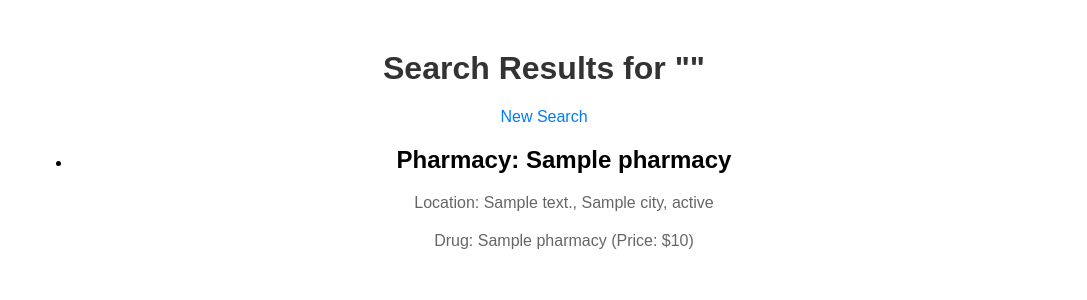
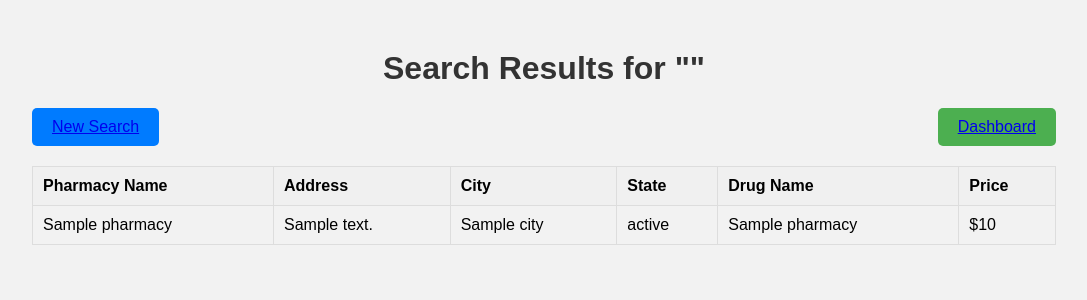
Before and after one commit to Nne85/Pharma_Finda, a Flask app: template api/v1/templates/search_results.html in a window 1280 px wide. Shown: the top 300 px of the page, without its empty margins (96-1183 px from the left). Run offline with Flask 3, Linux system fonts and the light colour scheme; the template is opened without the code that fills it: most values are stand-ins (such as "Sample title", 1, 10 or a date in 2020).

Commit message:
searches improved

```diff
--- a/api/v1/static/styles/search_results.css
+++ b/api/v1/static/styles/search_results.css
@@ -2,6 +2,7 @@ body {
   font-family: Arial, sans-serif;
   margin: 0;
   padding: 0;
+  background-color: #f2f2f2;
 }
 
 .container {
@@ -16,14 +17,55 @@ body {
 
 p {
   color: #666;
-    margin-top: 20px;
 }
 
-  a {
-    text-decoration: none;
-    color: #007bff;
+table {
+  border-collapse: collapse;
+  width: 100%;
 }
 
-  a:hover {
-    text-decoration: underline;
+th, td {
+  border: 1px solid #ddd;
+  padding: 10px;
+  text-align: left;
 }
+
+th {
+  background-color: #f0f0f0;
+}
+
+.new-search-btn {
+  background-color: #007bff;
+  color: #fff;
+  border: none;
+  padding: 10px 20px;
+  font-size: 16px;
+  cursor: pointer;
+  border-radius: 5px;
+  text-decoration: none;
+}
+
+.new-search-btn:hover {
+  background-color: #0069d9;
+}
+
+.button-container {
+  display: flex;
+  justify-content: space-between;
+  margin-bottom: 20px;
+}
+
+.dashboard-btn {
+  background-color: #4CAF50; /* Green color for the dashboard button */
+  color: white;
+  border: none;
+  padding: 10px 20px;
+  font-size: 16px;
+  cursor: pointer;
+  border-radius: 5px;
+  text-decoration: none;
+}
+
+.dashboard-btn:hover {
+  background-color: #43A047;
+}
--- a/api/v1/templates/search_results.html
+++ b/api/v1/templates/search_results.html
@@ -3,23 +3,41 @@
 <head>
   <meta charset="UTF-8">
   <meta name="viewport" content="width=device-width, initial-scale=1.0">
-  <title>Pharma_Finda - Search Results</title>
+  <title>Pharmacy Finder - Search Results</title>
   <link rel="stylesheet" href="{{ url_for('static', filename='styles/search_results.css') }}">
 </head>
 <body>
   <div class="container">
     <h1>Search Results for "{{ query }}"</h1>
-    <p><a href="{{ url_for('appviews.landing_page') }}">New Search</a></p>
+    <div class="button-container">
+      <button class="new-search-btn"><a href="{{ url_for('appviews.landing_page') }}">New Search</a></button>
+      <button class="dashboard-btn"><a href="{{ url_for('appviews.dashboard') }}">Dashboard</a></button>
+    </div>
     {% if pharmacies %}
-      <ul>
-        {% for pharmacy in pharmacies %}
-          <li>
-            <h2>Pharmacy: {{ pharmacy["name"] }}</h2>
-            <p>Location: {{ pharmacy["address"] }}, {{ pharmacy["city"] }}, {{ pharmacy["state"] }}</p>
-            <p>Drug: {{ pharmacy["drug_name"] }} (Price: ${{ pharmacy["price"] }})</p>
-          </li>
-        {% endfor %}
-      </ul>
+      <table>
+        <thead>
+          <tr>
+            <th>Pharmacy Name</th>
+            <th>Address</th>
+            <th>City</th>
+            <th>State</th>
+            <th>Drug Name</th>
+            <th>Price</th>
+          </tr>
+        </thead>
+        <tbody>
+          {% for pharmacy in pharmacies %}
+            <tr>
+              <td>{{ pharmacy["name"] }}</td>
+              <td>{{ pharmacy["address"] }}</td>
+              <td>{{ pharmacy["city"] }}</td>
+              <td>{{ pharmacy["state"] }}</td>
+              <td>{{ pharmacy["drug_name"] }}</td>
+              <td>${{ pharmacy["price"] }}</td>
+            </tr>
+          {% endfor %}
+        </tbody>
+      </table>
     {% else %}
       <p>No results found for "{{ query }}"</p>
     {% endif %}
```
Also changed, not shown: api/v1/templates/dashboard.html (+14 -6 lines), api/v1/views/users.py (+16 -11 lines). Lines whose indentation alone changed are shown as unchanged.
